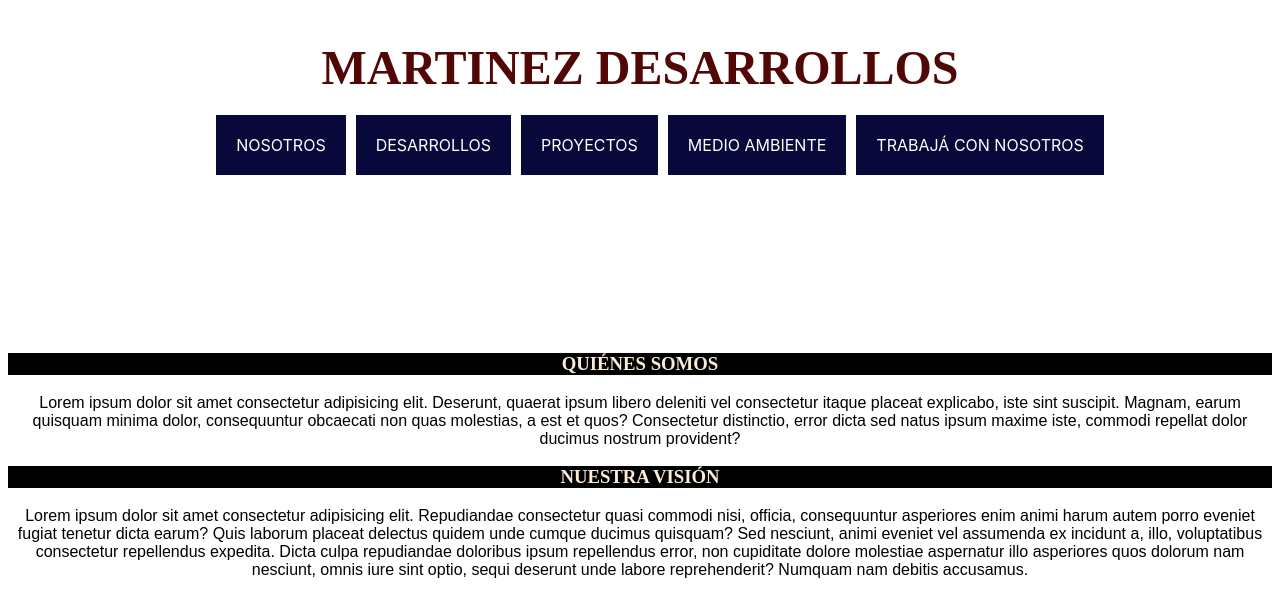
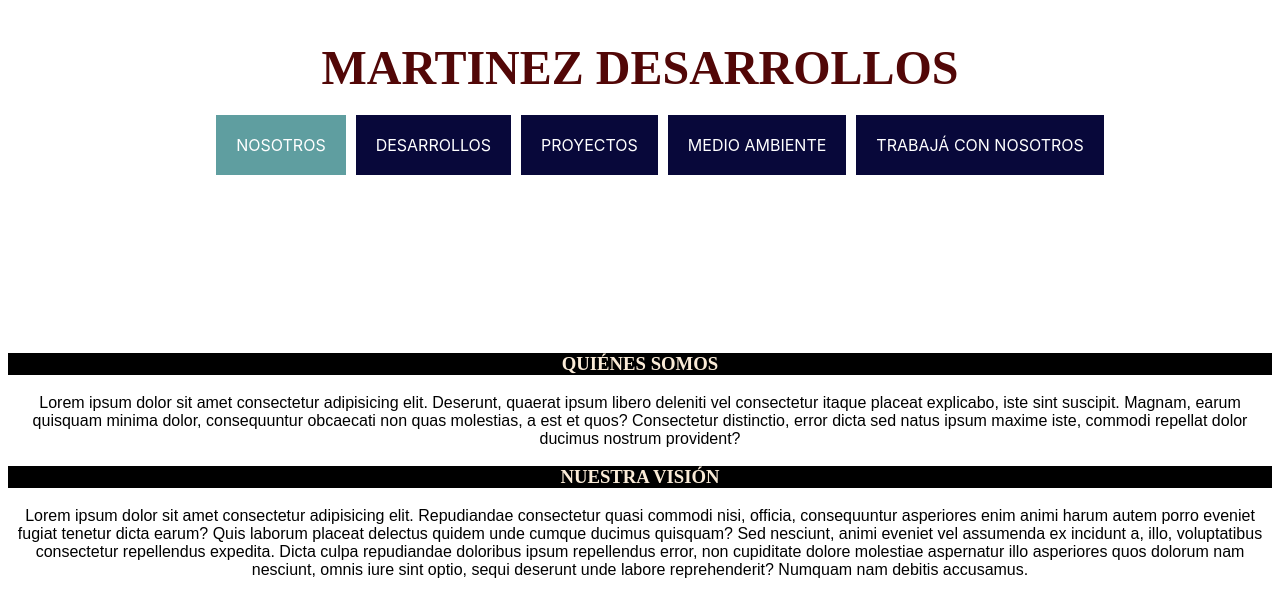
Before and after one commit to franmartinez21/desarrollos-martinez, a plain HTML site: page index.html in a window 1280 px wide. In both pictures the pointer is over the link "NOSOTROS". Shown: the top 591 px of the page. Drawn offline with Linux system fonts and the light colour scheme.

Commit message:
animacion entrega 6 github

```diff
--- a/css/estilos.css
+++ b/css/estilos.css
@@ -23,6 +23,11 @@ h1 {
 
 .ul {
     grid-area: ul;
+}
+
+ul li a:hover{
+    background-color: cadetblue;
+    transition: 1,5s;
 }
 
 .listaMenu {
```
